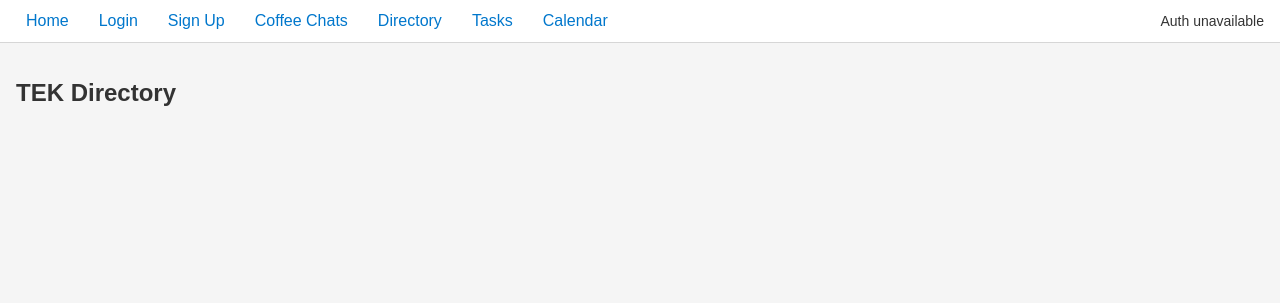
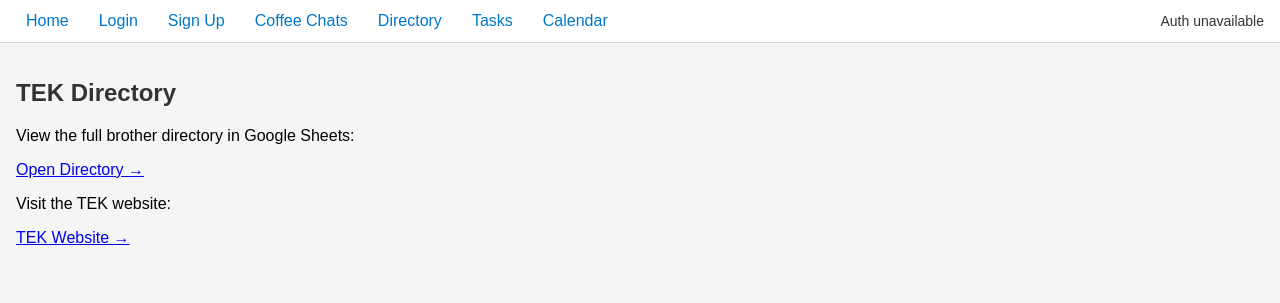
Before and after one commit to atkasperr/TekPledgeTracker, a Flask app: page /directory in a window 1280 px wide. Shown: the top 303 px of the page. Run offline with Flask 3, Linux system fonts and the light colour scheme; parts of the project's set-up code (start-up, migrations or seed data) failed here and were passed over; some libraries are stand-ins or nearby versions.

Commit message:
added to directory.html file

```diff
--- a/templates/directory.html
+++ b/templates/directory.html
@@ -3,12 +3,14 @@
 {% block title %}Directory{% endblock %}
 
 {% block content %}
-    <h2>TEK Directory</h2>
-    <div id="directory-list">
-        <!-- Directory will be loaded here -->
-    </div>
+<h2>TEK Directory</h2>
+<p>View the full brother directory in Google Sheets:</p>
+<a href="https://docs.google.com/spreadsheets/d/18buEhq199Y-SCD7DM-tYCjCNVEcTwfCp39JHEhET44U/edit?gid=0#gid=0" target="_blank">
+    Open Directory →
+</a>
+
+<p>Visit the TEK website:</p>
+<a href="https://tauepsilonkappa.com/" target="_blank">
+    TEK Website →
+</a>
 {% endblock %}
-
-{% block scripts %}
-    <script src="/static/js/directory.js"></script>
-{% endblock %}
```
Also changed, not shown: requirements.txt (line endings or trailing spaces).
